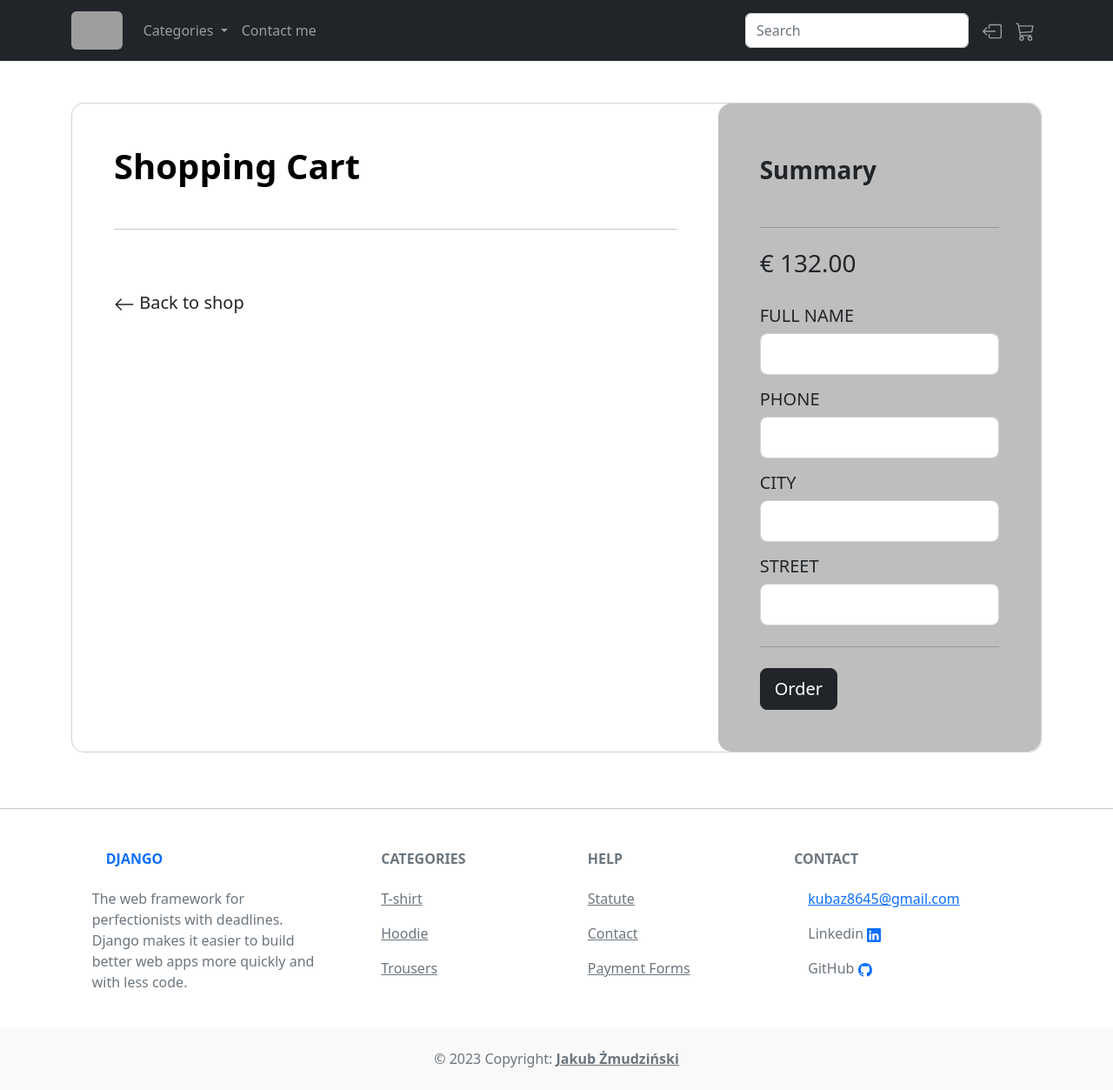
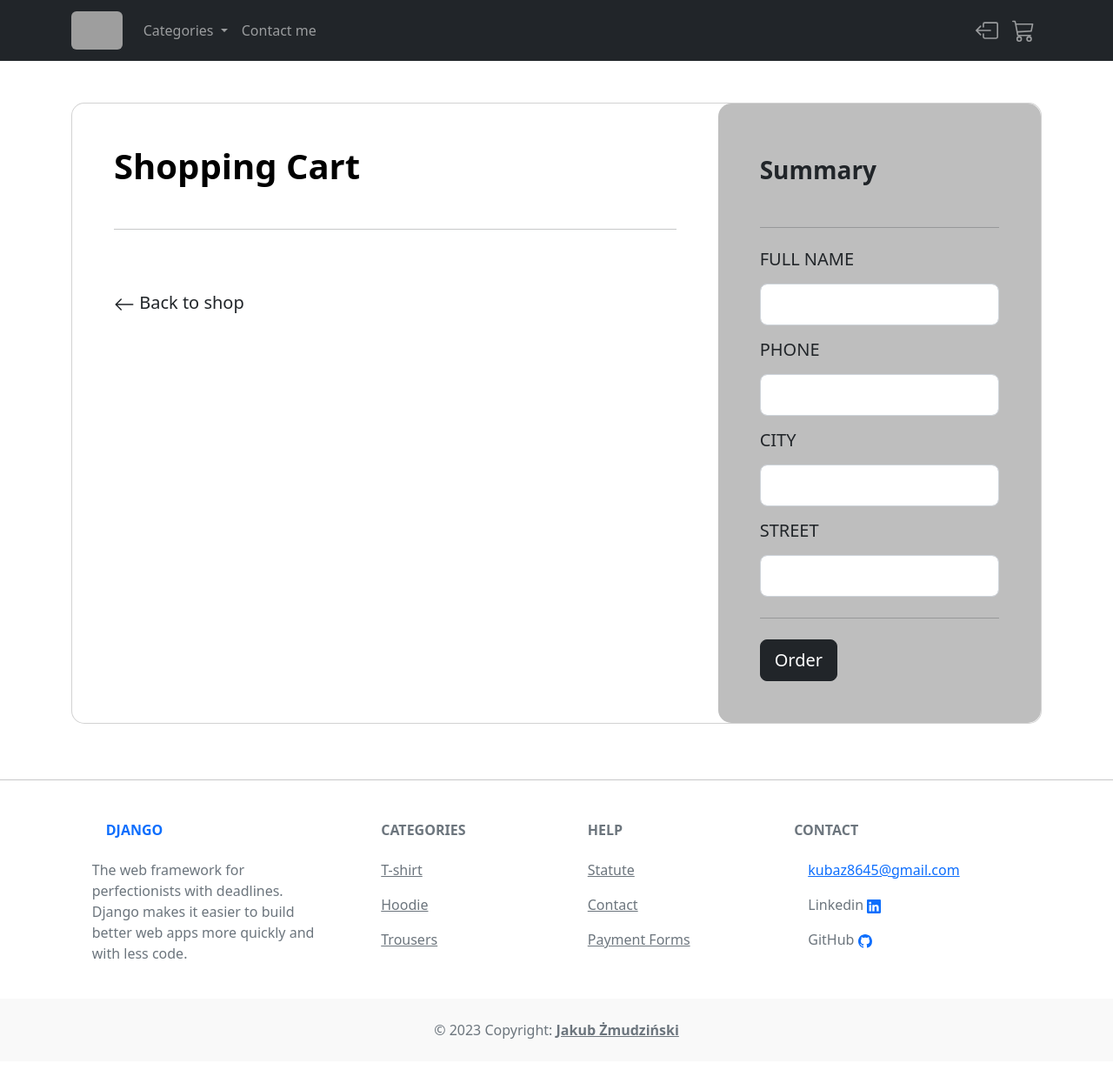
Before and after one commit to Jcob86/Ecommerce_Shop-Django, a Django app: page /basket/ in a window 1280 px wide. Shown: the whole page at 87% size. After the commit the page ends 1194 px from the top, so only its background shows below. Run offline with Django 4.2, Linux system fonts and the light colour scheme; the visitor is signed in with stand-in values (Sample User, id 1); data comes from the database, SQL or seed files in the repository; data that the repository does not hold is empty; grey boxes are pictures that could not be loaded.

Commit message:
final stylization of basket

```diff
--- a/store/templates/store/basket.html
+++ b/store/templates/store/basket.html
@@ -47,40 +47,39 @@
                             <div class="p-5">
                                 <h3 class="fw-bold mb-5 mt-2 pt-1">Summary</h3>
                                 <hr class="my-4">
-                                <div class="d-flex justify-content-between mb-4">
-                                    <h3>€ 132.00</h3>
-                                </div>
 
-                                <h5 class="text-uppercase mb-2">Full name</h5>
+                                <h5 class="text-uppercase mb-3">Full name</h5>
                                 <div class="mb-3">
                                     <div class="form-outline">
                                     <input type="text" id="form3Examplea2" class="form-control form-control-lg" />
                                     </div>
                                 </div>
 
-                                <h5 class="text-uppercase mb-2">Phone</h5>
+                                <h5 class="text-uppercase mb-3">Phone</h5>
                                 <div class="mb-3">
                                     <div class="form-outline">
-                                    <input type="text" id="form3Examplea2" class="form-control form-control-lg" />
+                                    <input type="tel" id="typePhone" class="form-control form-control-lg" />
                                     </div>
                                 </div>
 
-                                <h5 class="text-uppercase mb-2">City</h5>
+                                <h5 class="text-uppercase mb-3">City</h5>
                                 <div class="mb-3">
                                     <div class="form-outline">
-                                    <input type="text" id="form3Examplea2" class="form-control form-control-lg" />
+                                    <input type="text" id="inputCity" class="form-control form-control-lg" />
                                     </div>
                                 </div>
 
-                                <h5 class="text-uppercase mb-2">Street</h5>
+                                <h5 class="text-uppercase mb-3">Street</h5>
                                 <div class="mb-3">
                                     <div class="form-outline">
-                                    <input type="text" id="form3Examplea2" class="form-control form-control-lg" />
+                                    <input type="text" id="inputCity" class="form-control form-control-lg" />
                                     </div>
                                 </div>
                                 <hr class="my-4">
-                                <button type="button" class="btn btn-dark btn-block btn-lg"
+                                <a href="{% url 'after-order' %}">
+                                    <button type="button" class="btn btn-dark btn-block btn-lg"
                                 data-mdb-ripple-color="dark">Order</button>
+                                </a>
                             </div>
                         </div>
                     </div>
--- a/store/templates/store/main.html
+++ b/store/templates/store/main.html
@@ -70,14 +70,6 @@
               </li>
             </ul>
             <div class="d-flex">
-              <form class="d-flex" role="search">
-                <input
-                  class="form-control me-2"
-                  type="search"
-                  placeholder="Search"
-                  aria-label="Search"
-                />
-              </form>
               <ul
                 class="navbar-nav me-auto my-2 my-lg-0 navbar-nav-scroll"
                 style="--bs-scroll-height: 100px"
@@ -87,8 +79,8 @@
                   <a class="nav-link" href="{% url 'logout' %}" title="Logout"
                     ><svg
                       xmlns="http://www.w3.org/2000/svg"
-                      width="22"
-                      height="22"
+                      width="26"
+                      height="26"
                       fill="currentColor"
                       class="bi bi-box-arrow-left"
                       viewBox="0 0 16 16"
@@ -107,8 +99,8 @@
                   <a class="nav-link" href="{% url 'login' %}" title="Login"
                     ><svg
                       xmlns="http://www.w3.org/2000/svg"
-                      width="22"
-                      height="22"
+                      width="26"
+                      height="26"
                       fill="currentColor"
                       class="bi bi-person-circle"
                       viewBox="0 0 16 16"
@@ -127,8 +119,8 @@
                   <a class="nav-link" href="{% url 'basket' %}" title="Basket">
                     <svg
                       xmlns="http://www.w3.org/2000/svg"
-                      width="22"
-                      height="22"
+                      width="26"
+                      height="26"
                       fill="currentColor"
                       class="bi bi-cart3"
                       viewBox="0 0 16 16"
--- a/store/templates/store/product_details.html
+++ b/store/templates/store/product_details.html
@@ -57,5 +57,5 @@
       </div>
     </div>
   </div>
-  {% endblock %}
 </div>
+{% endblock %}
--- a/store/urls.py
+++ b/store/urls.py
@@ -5,6 +5,7 @@ from . import views
 urlpatterns = [
     path('', views.main, name='main'),
     path('contact/', views.contact, name='contact'),
+    path('after-order/', views.after_order, name='after-order'),
     path('login/', views.CustomLoginView.as_view(), name='login'),
     path('logout/', LogoutView.as_view(next_page='logged-out'), name='logout'),
     path('logged-out/', views.logged_out, name='logged-out'),
--- a/store/views.py
+++ b/store/views.py
@@ -153,12 +153,15 @@ def delete_product(request):
     basket, created = Basket.objects.get_or_create(user=request.user)
     product = Product.objects.get(title=request.POST.get('item'))
     item = BasketItem.objects.filter(basket=basket, product=product).delete()
-    # item.save()
     return redirect('basket')
 
 
-
-
-# na przycisk add to cart dodać produkt do koszyka
-
-# wziac koszyk przypisany do danego usera lub go utworzyc
+def after_order(request):
+    collections = Collection.objects.all()
+    collection_titles = []
+    for collection in collections:
+        collection_titles.append(collection.title)
+    context = {
+        'collection_title':collection_titles
+    }
+    return render(request, 'store/ordered.html', context)
```
Also changed, not shown: store/templates/store/ordered.html (added, +11 -0 lines).
